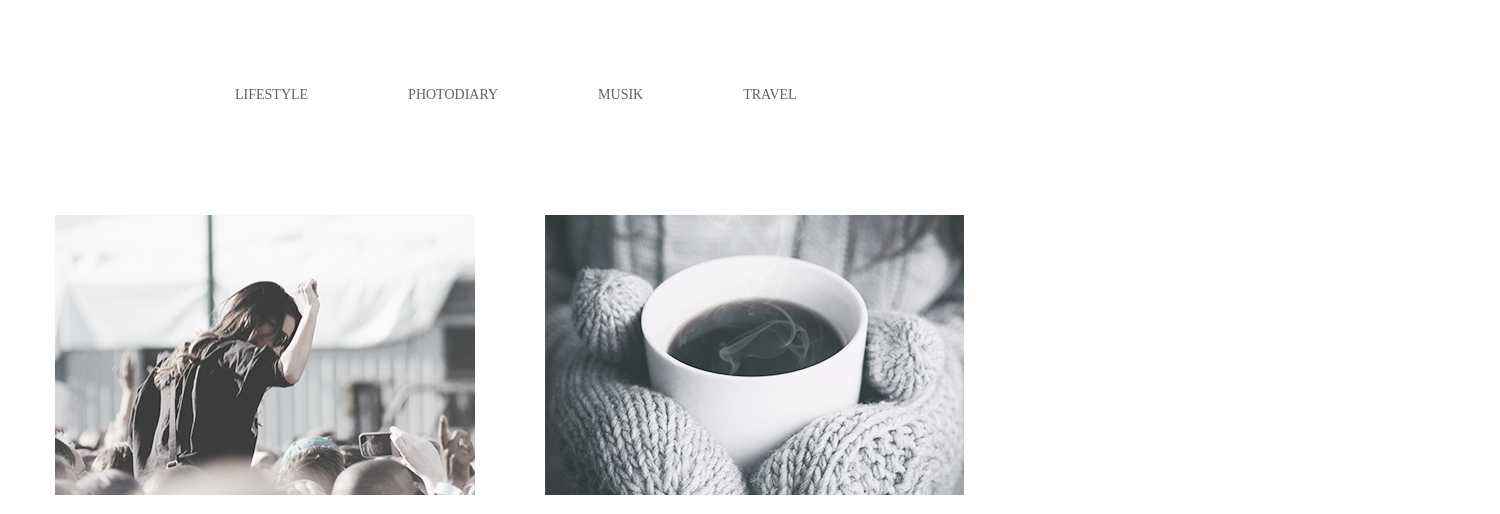
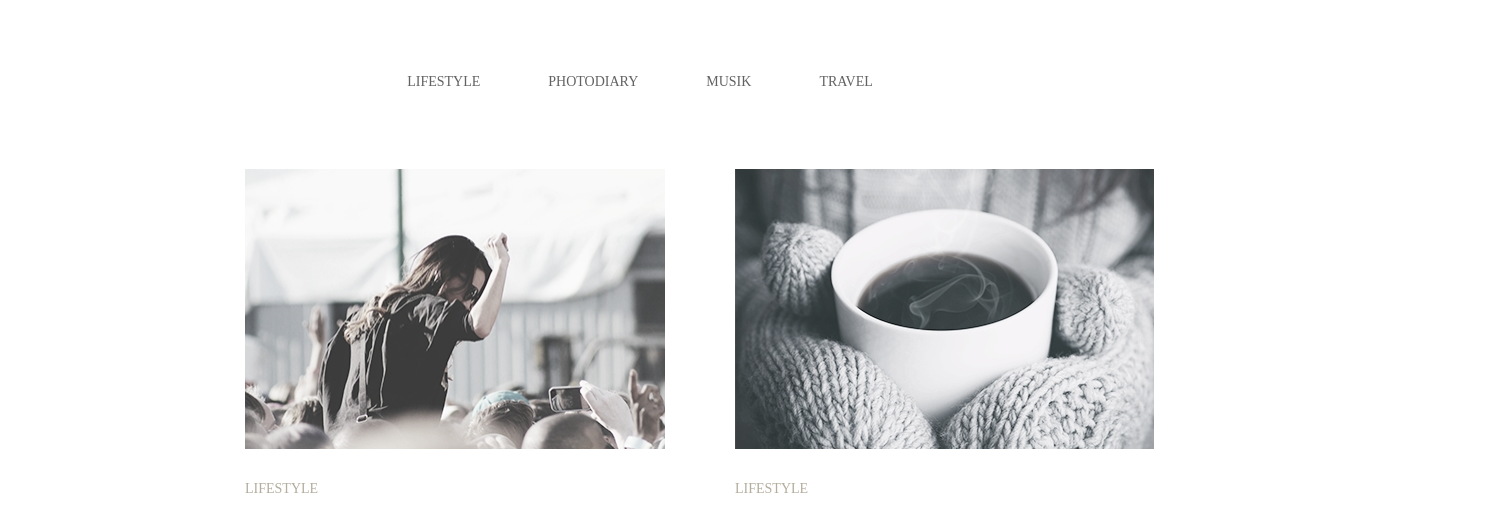
Before and after one commit to AndreiiVeremii/goit-fe-course, a plain HTML site: page module-3/index.html in a window 1280 px wide. Shown: the top 514 px of the page, 1500 px wide, since content can reach past the window. Drawn offline with Linux system fonts and the light colour scheme.

Commit message:
Add files via upload

```diff
--- a/module-3/css/style.css
+++ b/module-3/css/style.css
@@ -2,47 +2,35 @@
 padding:0;
 }
 
-nav {
-  width:750px;
-  margin: 0px auto;
+
+.wrapper {
+  width: 900px;
+  margin: auto;
+}
+.menu {
+  text-align: center;
+  padding: 70px 0px 20px 0px;
+  list-style:none;
 }
 
-nav:before{
-  content:'';
-  display:block;
-  height:50px;
-  width:100%;
-  background:#ffffff;
-  position:absolute;
-  left:0;
-  z-index:-1;
+.meni__item {
+  display: inline-block;
+  margin: 0 2rem;
 }
-
-ul{
-  margin: 70px 0px 40px -40px;
-  padding: 0px;
-  list-style:none;
-  height:50px;
-}
-
-ul li{
-  float:left;
-}
-
-ul li a{
+a {
+  text-decoration:none;
   color:#626262;
-  display:block;
-  height:50px;
-  padding:0 50px;
   font-family: "Playfair Display";
   font-size: 14px;
   text-transform:uppercase;
-  text-decoration:none;
-  line-height:50px;
+  line-height:24px;
+  width: 52px;
 }
 
-ul li a:hover{
-  background:#d34d43;
+
+ a:hover {
+  color:#03a9f4;
+  /* background:#d34d43; */
 }
 
 .container1 {
@@ -51,7 +39,7 @@ ul li a:hover{
   font-family: "Playfair Display";
 }
  /* Ширина поля для 3 блоков */
-.string1, .string2, .string3 {
+.cards {
   padding: 55px;
   width: 1200px;
   background: #ffffff;
@@ -60,16 +48,16 @@ ul li a:hover{
   margin-bottom: 10px;
   }
   /* Ширина 6 img */
-  .one, .two, .three, .four, .five , .six {
+  .card1, .card2 {
   width: 420px;
   background: #ffffff;
   }
   /* block div  не четные */
-  .one, .three, .five {
+  .card1 {
   float: left;
   }
     /* block div  четные */
-  .two, .four, .six {
+  .card2 {
   margin-left: 490px;
   }
 /* Style for "Lifestyle" */
@@ -104,7 +92,7 @@ margin: 28px 0px;
     font-size: 14px;
     font-weight: 400;
     line-height: 24px;
-    margin: 28px 0px;
+    margin: 30px 0px;
     }
     button {
       /* button Style for "Load more" */
@@ -116,5 +104,5 @@ font-family: "Playfair Display";
 font-size: 20px;
 font-weight: 400;
 line-height: 24px;
-margin-left: 450px;
+margin-left: 420px;
    }
--- a/module-3/index.html
+++ b/module-3/index.html
@@ -8,27 +8,27 @@
     <title>homework03</title>
 </head>
   <body class="container">
-<div class="container1">
+    <div class="wrapper">
     <!-- SITE NAVIGATION -->
     <nav class="site-navigation">
       <h1 hidden = "true"> Этот сайт о lifestyle </h1>
-    <ul>
-        <li><a href="https://www.lifestyle.com" target="_blank" rel = "noopener nofollow">lifestyle</a></li>
-        <li><a href="http://www.linkedin.com" target="_blank" rel = "noopener nofollow">photodiary</a></li>
-        <li><a href="https://twitter.com" target="_blank" rel = "noopener nofollow">musik</a></li>
-        <li><a href="https://www.reddit.com" target="_blank" rel = "noopener nofollow">travel</a></li>
+      <ul class="menu">
+        <li class="meni__item" ><a href="https://www.lifestyle.com" target="_blank" rel = "noopener nofollow">lifestyle</a></li>
+        <li class="meni__item"><a href="http://www.linkedin.com" target="_blank" rel = "noopener nofollow">photodiary</a></li>
+        <li class="meni__item"><a href="https://twitter.com" target="_blank" rel = "noopener nofollow">musik</a></li>
+        <li class="meni__item"><a href="https://www.reddit.com" target="_blank" rel = "noopener nofollow">travel</a></li>
       </ul>
     </nav>
   <main>
-    <div class="string1">
-            <div class="one">
+    <div class="cards">
+        <div class="card1">
             <img src="img/image1.jpg" height="280" width="420" alt="image1">
             <h3 class="text2">lifestyle</h3>
             <h2 class="text3">More than just a music festival</h2>
             <p class="text4">Lorem ipsum dolor sit amet, consectetur adipisicing elit, sed do eiusmod tempor incididunt ut labore et dolore magna aliqua. Ut enim ad minim veniam, quis nostrud exercitation ullamco laboris
             </p>
         </div>
-            <div class="two">
+        <div class="card2">
             <img src="img/image2.jpg" width="419" height="280" alt="image2">
             <h3 class="text2">lifestyle</h3>
             <h2 class="text3">Life tastes better with coffee</h2>
@@ -36,15 +36,15 @@
             </p>
         </div>
     </div>
-        <div class="string2">
-        <div class="three">
+        <div class="cards">
+            <div class="card1">
                 <img src="img/image3.jpg" width="420" height="280" alt="image3">
                 <h3 class="text2">photodiary</h3>
                 <h2 class="text3">American dream</h2>
                 <p class="text4">Lorem ipsum dolor sit amet, consectetur adipisicing elit, sed do eiusmod tempor incididunt ut labore et dolore magna aliqua. Ut enim ad minim veniam, quis nostrud exercitation ullamco laboris.
                 </p>
             </div>
-        <div class="four">
+            <div class="card2">
                 <img src="img/image4.jpg" width="419" height="280" alt="image4">
                 <h3 class="text2">photodiary</h3>
                 <h2 class="text3">A day exploring the Alps</h2>
@@ -52,15 +52,15 @@
                </p>
             </div>
         </div>
-        <div class="string3">
-                <div class="five">
+        <div class="cards">
+            <div class="card1">
                 <img src="img/image5.jpg" width="420" height="280" alt="image5">
                 <h3 class="text2">lifestyle</h3>
                 <h2 class="text3">American dream</h2>
                 <p class="text4">Lorem ipsum dolor sit amet, consectetur adipisicing elit, sed do eiusmod tempor incididunt ut labore et dolore magna aliqua. Ut enim ad minim veniam, quis nostrud exercitation ullamco laboris.
                 </p>
             </div>
-                <div class="six">
+            <div class="card2">
                 <img src="img/image6.jpg" width="419" height="280" alt="image6">
                 <h3 class="text2">lifestyle</h3>
                 <h2 class="text3">A day exploring the Alps</h2>
```
Lines whose indentation alone changed are shown as unchanged.
